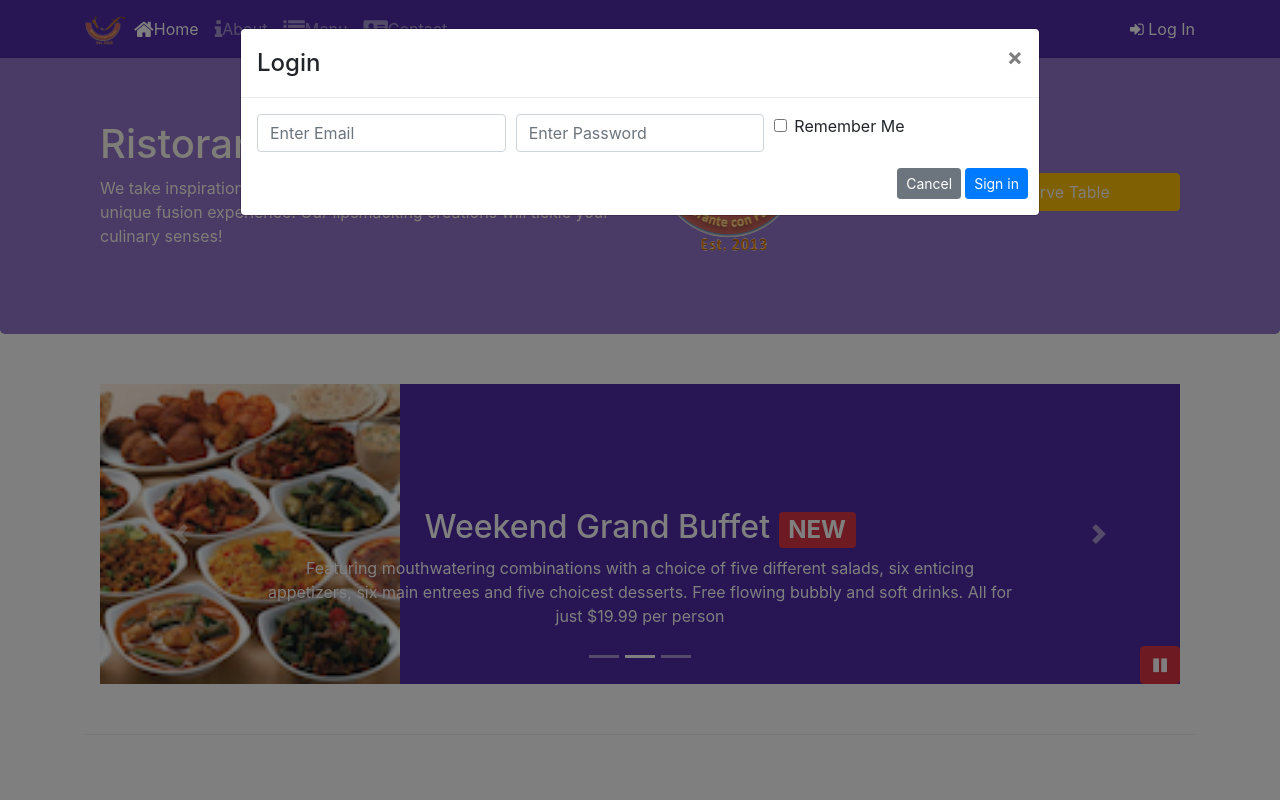
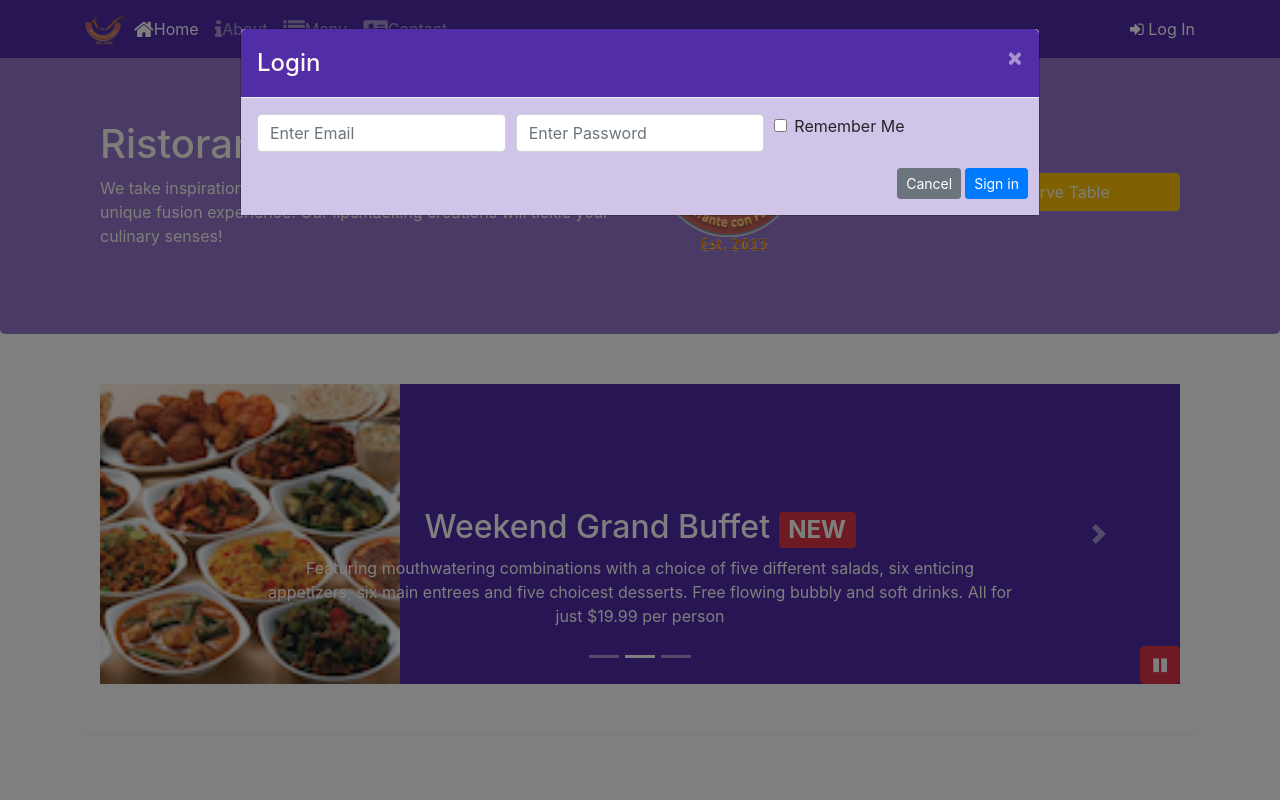
Before and after one commit to thakkardhruv/bootstrap-config-node, a website: page index.html in a window 1280 px wide. Both pictures are taken after a click on the link "Log In". Shown: the top 800 px of the page. Drawn offline with nearby package versions, Linux system fonts and the light colour scheme.

Commit message:
assignment 4

```diff
--- a/css/styles.scss
+++ b/css/styles.scss
@@ -65,3 +65,16 @@ body{
     position: absolute;
     bottom: 0px;
 }
+
+//Assignment 4
+.modal-header{
+    background: $background-dark;
+    color: floralwhite;
+
+    button{
+        color: floralwhite;
+    }
+}
+.modal-body{
+    background: $background-pale;
+}
--- a/index.html
+++ b/index.html
@@ -45,7 +45,7 @@
                     </li>
                 </ul>
                 <span class="navbar-text">
-                    <a data-toggle="modal" data-target="#loginModal">
+                    <a id="logInButton">
                         <span class="fa fa-sign-in"></span> Log In
                     </a>
                 </span>
@@ -172,7 +172,7 @@
                 </div>
 
                 <div class="col-12 col-md-3 align-self-center">
-                    <a data-toggle="modal" data-target="#reserveTableModal" class="btn btn-warning btn-block btn-small">Reserve Table</a>
+                    <a id="reserveTableButton" class="btn btn-warning btn-block btn-small">Reserve Table</a>
                     <!-- <a role="button" class="btn btn-warning btn-block btn-small" data-toggle="tooltip" data-html="true" title="Or call us at<br><strong>+852 12345678</strong>"
                         data-placement="bottom" href="#form">Reserve Table</a>  -->
                 </div>
@@ -390,6 +390,15 @@
                     $('#carouselButton').children('span').addClass('fa-pause');
                 }
             });
+
+            //Assignment 4
+            $("#logInButton").click(function(){
+                $("#loginModal").modal({show : true});
+            });
+            $("#reserveTableButton").click(function(){
+                $("#reserveTableModal").modal({show : true});
+            });
+
         })
     </script>
 </body>
```
Also changed, not shown: css/styles.css.
